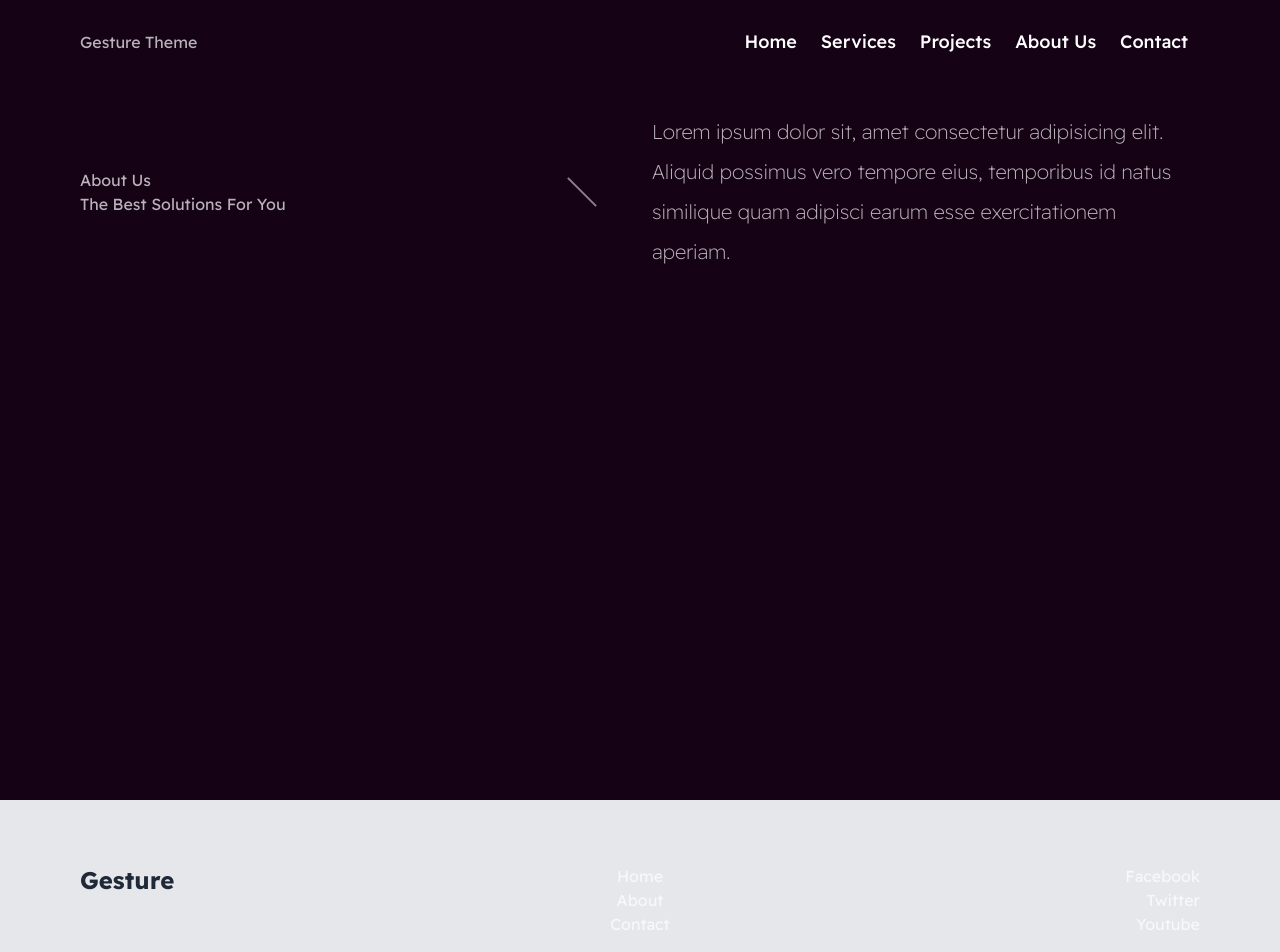
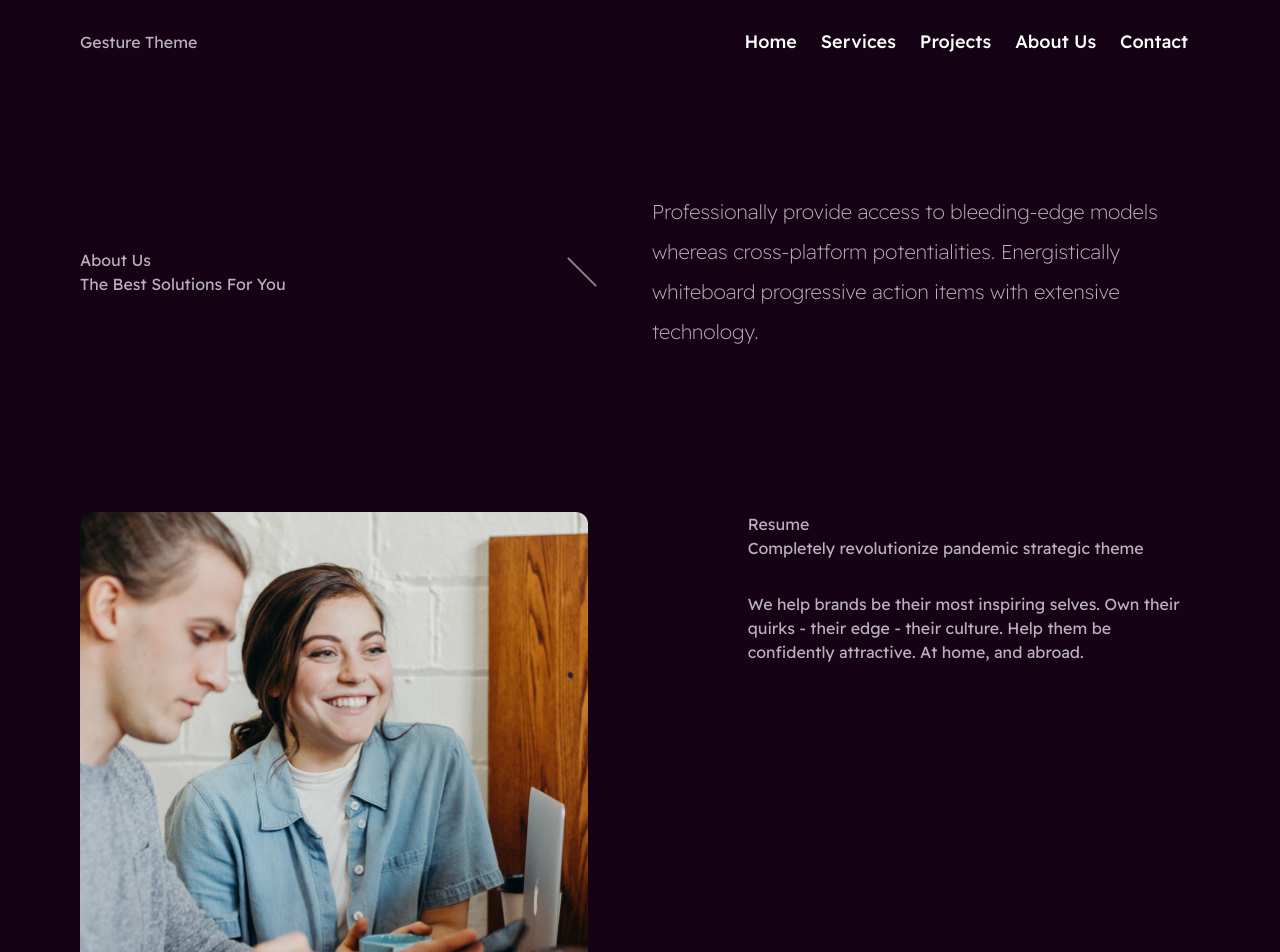
Before and after one commit to nunoprat/gesture-theme, a Vue app: page / in a window 1280 px wide. Shown: the top 952 px of the page. Built offline with nearby package versions, Linux system fonts and the light colour scheme.

Commit message:
ResumeImageSection created

```diff
--- a/src/assets/css/text.css
+++ b/src/assets/css/text.css
@@ -21,7 +21,7 @@
  * Headings
  **/
 .heading-1 {
-  @apply text-5xl font-bold text-white leading-snug pt-3;
+  @apply text-2xl sm:text-3xl lg:text-5xl font-bold text-white leading-snug pt-3;
 }
 
 /**
@@ -50,4 +50,5 @@
  **/
 
 .paragraph-base {
+  @apply font-thin leading-loose md:text-xl;
 }
--- /dev/null
+++ b/src/components/sections/ResumeImageSection.vue
@@ -0,0 +1,25 @@
+<template>
+  <section class="section">
+    <div class="container flex flex-col md:py-20 md:flex-row">
+      <div class="flex">
+        <img
+          src="@/assets/brooke.png"
+          alt="hapiness"
+          class="w-screen rounded-xl object-cover lg:"
+        />
+      </div>
+
+      <div class="resume pt-8 md:pt-0 md:pl-20 lg:pl-40">
+        <h6 class="up-heading">Resume</h6>
+        <h2 class="heading-1">
+          Completely revolutionize pandemic strategic theme
+        </h2>
+        <p class="paragraph-base mt-8">
+          We help brands be their most inspiring selves. Own their quirks -
+          their edge - their culture. Help them be confidently attractive. At
+          home, and abroad.
+        </p>
+      </div>
+    </div>
+  </section>
+</template>
--- a/src/components/sections/ResumeSection.vue
+++ b/src/components/sections/ResumeSection.vue
@@ -1,7 +1,7 @@
 <template>
   <section class="section">
     <div
-      class="container flex flex-col lg:flex-row items-center justify-between"
+      class="container flex flex-col py-20 lg:flex-row items-center justify-between"
     >
       <div class="w-full lg:w-5/12">
         <h6 class="up-heading">About Us</h6>
@@ -13,9 +13,9 @@
         ></div>
       </div>
       <p class="ml-6 w-full lg:w-6/12 font-thin leading-loose text-xl">
-        Lorem ipsum dolor sit, amet consectetur adipisicing elit. Aliquid
-        possimus vero tempore eius, temporibus id natus similique quam adipisci
-        earum esse exercitationem aperiam.
+        Professionally provide access to bleeding-edge models whereas
+        cross-platform potentialities. Energistically whiteboard progressive
+        action items with extensive technology.
       </p>
     </div>
   </section>
--- a/src/views/Home.vue
+++ b/src/views/Home.vue
@@ -1,13 +1,16 @@
 <template>
-    <ResumeSection />
+  <ResumeSection />
+  <ResumeImageSection />
 </template>
 
 <script>
 import ResumeSection from "@/components/sections/ResumeSection.vue";
+import ResumeImageSection from "@/components/sections/ResumeImageSection.vue";
 export default {
-    name: "Home",
-    components: {
-        ResumeSection,
-    },
+  name: "Home",
+  components: {
+    ResumeSection,
+    ResumeImageSection,
+  },
 };
 </script>
```
Also changed, not shown: src/assets/brooke.png (added).
